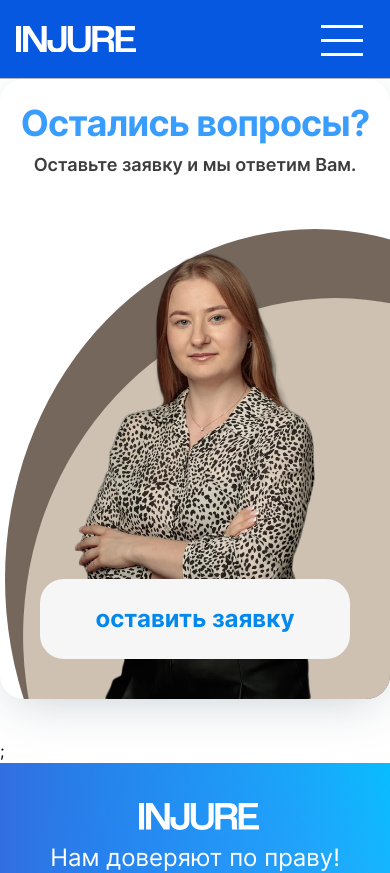
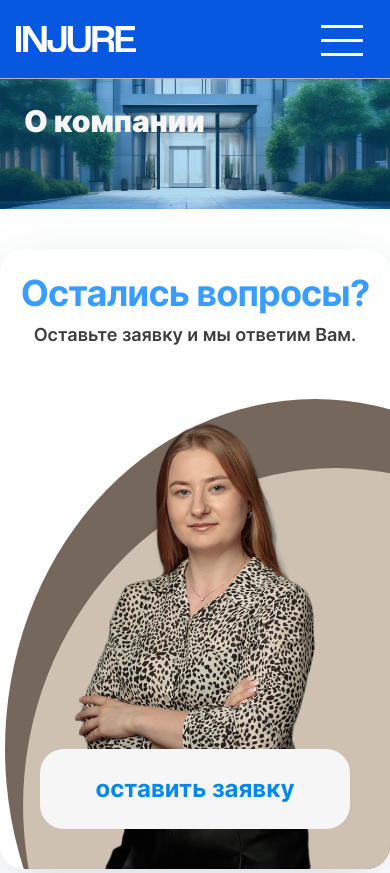
Before and after one commit to RomanTolkachev/injure, a React (Create React App) app: page /about in a window 390 px wide. Shown: the top 873 px of the page. Built offline with nearby package versions, Linux system fonts and the light colour scheme.

Commit message:
did section description visible

```diff
--- a/src/components/Header/SectionDescription.tsx
+++ b/src/components/Header/SectionDescription.tsx
@@ -17,7 +17,7 @@ export const SectionDescription: FunctionComponent<ISectionDescription> = ({
 }) => {
   return (
     <div
-      className={`bg-cyan-[#1c3749] relative mx-auto mb-10 hidden aspect-[5.7] w-full text-my-white md:block ${className}`}
+      className={`bg-cyan-[#1c3749] relative mx-auto mb-10 aspect-[3] w-full text-my-white md:aspect-[5.7] ${className}`}
     >
       <img
         src={BGImage}
@@ -26,8 +26,8 @@ export const SectionDescription: FunctionComponent<ISectionDescription> = ({
       />
       <div className="absolute z-[3] h-full w-full bg-my-blue-light opacity-30"></div>
       <div className="absolute z-[4] h-full w-full md:p-5 lg:p-7 xl:p-10">
-        <BroadCrumbs />
-        <h2 className="font-black first-letter:capitalize md:text-3xl lg:text-5xl xl:text-6xl 2xl:text-7xl">
+        <BroadCrumbs className={"hidden lg:block"} />
+        <h2 className="pl-6 pt-6 text-3xl font-black first-letter:capitalize sm:text-4xl lg:pl-0 lg:pt-0 lg:text-5xl xl:text-6xl 2xl:text-7xl">
           {header}
         </h2>
       </div>
```
